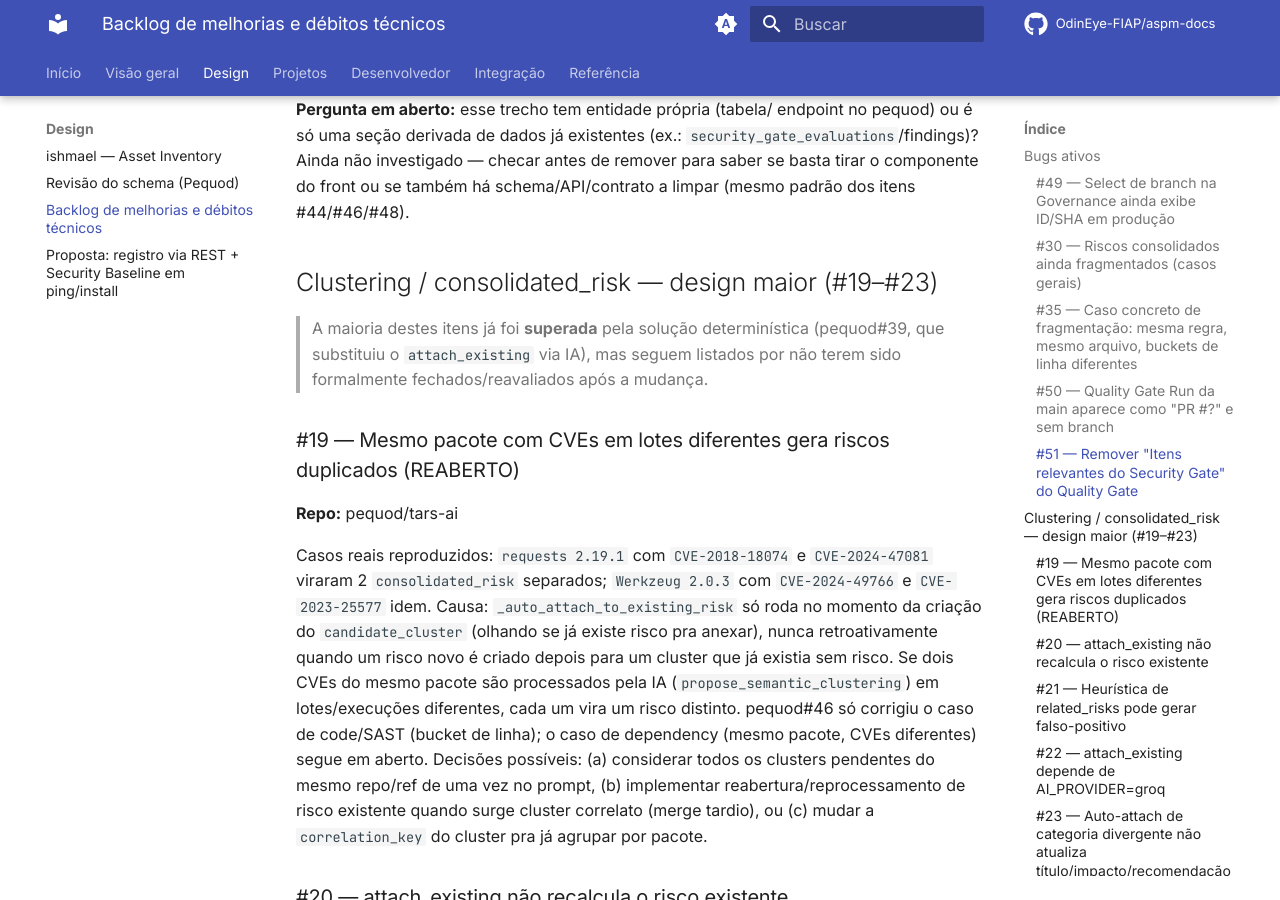
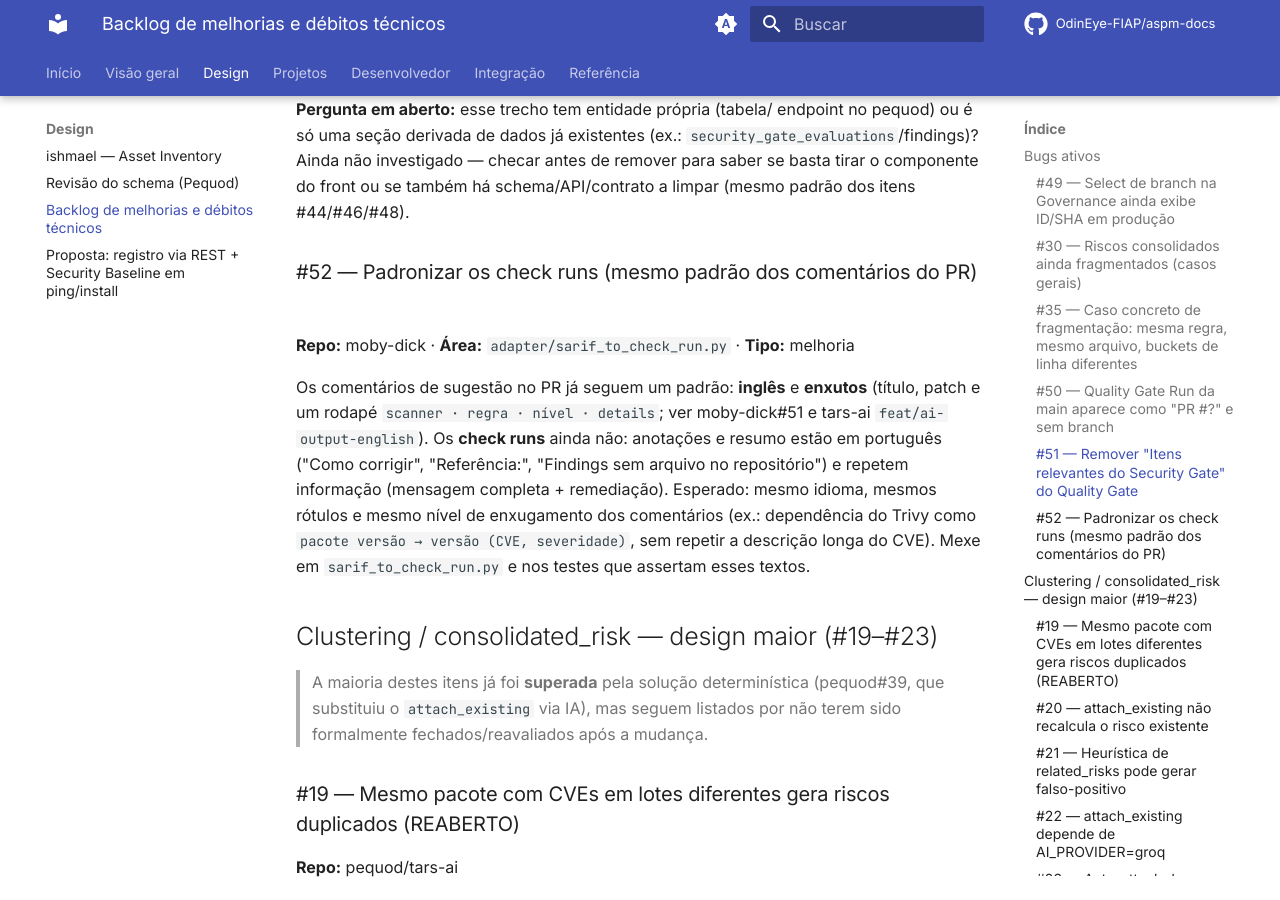
Before and after one commit to OdinEye-FIAP/aspm-docs, an MkDocs documentation site: the page built from docs/design/backlog.md, in a window 1280 px wide and 900 px high, scrolled down 1733 px. Built offline with MkDocs 1.6.1 and Material for MkDocs 9.7.7, drawn with Linux system fonts in a browser that asks for light colours; comment, search, counter and statistics services are not loaded.

Commit message:
docs: registrar no backlog a padronização dos check runs (#52)
Co-Authored-By: Claude Sonnet 5.5 <noreply@anthropic.com>
Claude-Session: https://claude.ai/code/session_017p2tf5WFNH9YWHqvEi9dz4

```diff
--- a/docs/design/backlog.md
+++ b/docs/design/backlog.md
@@ -64,6 +64,19 @@ endpoint no pequod) ou é só uma seção derivada de dados já existentes
 (ex.: `security_gate_evaluations`/findings)? Ainda não investigado — checar
 antes de remover para saber se basta tirar o componente do front ou se também
 há schema/API/contrato a limpar (mesmo padrão dos itens #44/#46/#48).
+
+### #52 — Padronizar os check runs (mesmo padrão dos comentários do PR)
+**Repo:** moby-dick · **Área:** `adapter/sarif_to_check_run.py` · **Tipo:** melhoria
+
+Os comentários de sugestão no PR já seguem um padrão: **inglês** e **enxutos**
+(título, patch e um rodapé `scanner · regra · nível · details`; ver moby-dick#51
+e tars-ai `feat/ai-output-english`). Os **check runs** ainda não: anotações e
+resumo estão em português ("Como corrigir", "Referência:", "Findings sem arquivo
+no repositório") e repetem informação (mensagem completa + remediação). Esperado:
+mesmo idioma, mesmos rótulos e mesmo nível de enxugamento dos comentários
+(ex.: dependência do Trivy como `pacote versão → versão (CVE, severidade)`,
+sem repetir a descrição longa do CVE). Mexe em `sarif_to_check_run.py` e nos
+testes que assertam esses textos.
 
 ## Clustering / consolidated_risk — design maior (#19–#23)
 
```
